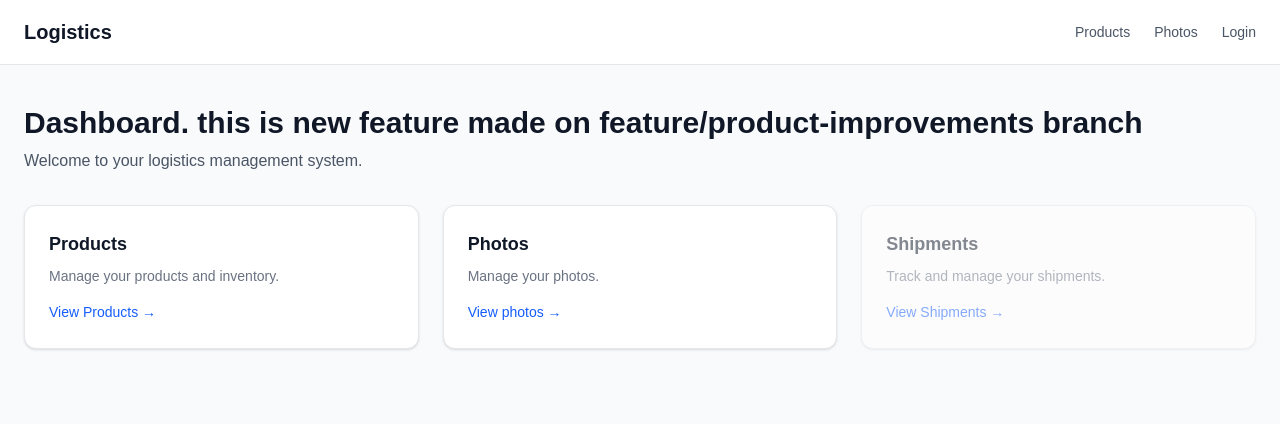
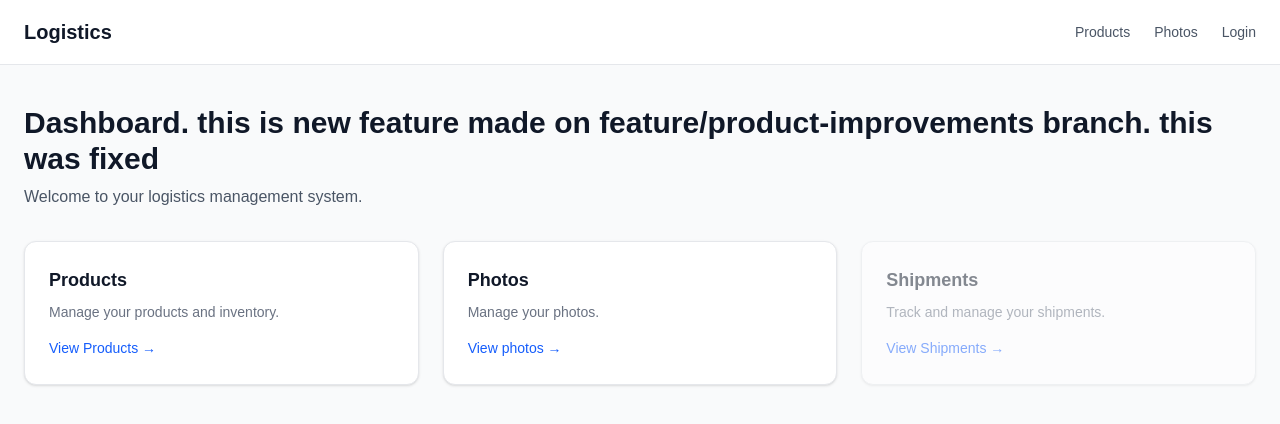
Before and after one commit to khkhomasuridze/testnext, a Next.js app: page / in a window 1280 px wide. Shown: the top 424 px of the page. Built offline with nearby package versions, Linux system fonts and the light colour scheme; no server answers.

Commit message:
this was fixed

```diff
--- a/app/page.tsx
+++ b/app/page.tsx
@@ -5,7 +5,7 @@ export default function Home() {
   <div className="mx-auto max-w-7xl px-6 py-10">
     <div className="mb-8">
       <h1 className="text-3xl font-bold text-gray-900">
-        Dashboard. this is new feature made on feature/product-improvements branch
+        Dashboard. this is new feature made on feature/product-improvements branch. this was fixed
       </h1>
       <p className="mt-2 text-gray-600">
         Welcome to your logistics management system.
```
